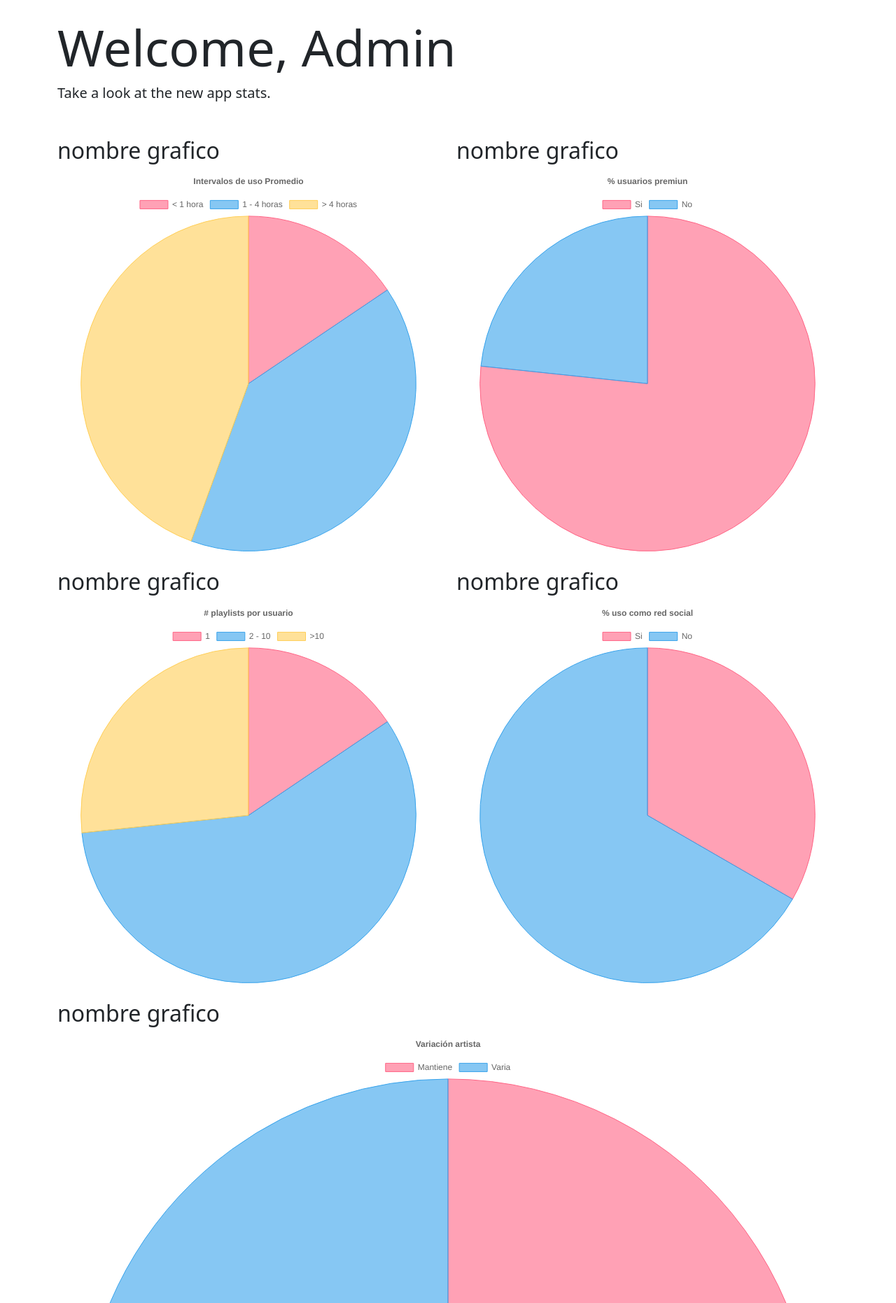
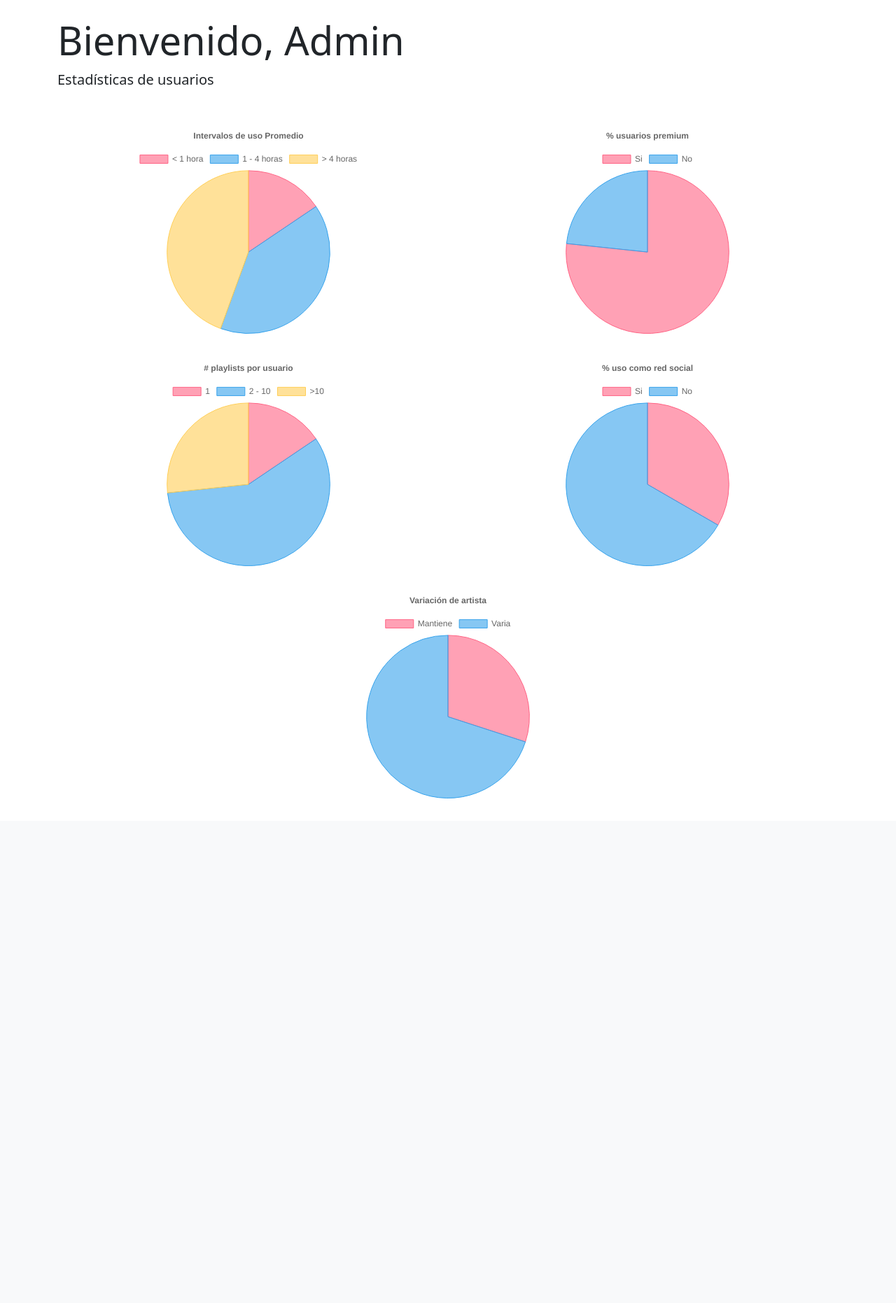
Before and after one commit to vicenteisg2006/spotifySketchs, a Django app: page /dashboard/ in a window 1280 px wide. Shown: the part 58-1920 px from the top of the page at 70% size. After the commit the page ends 1199 px from the top, so only its background shows below. Run offline with Django 5.2, Linux system fonts and the light colour scheme; some libraries are stand-ins or nearby versions.

Commit message:
Ajuste graficos del mismo tamaño

```diff
--- a/project/app/templates/admin.html
+++ b/project/app/templates/admin.html
@@ -12,9 +12,10 @@
     <script src="https://cdn.jsdelivr.net/npm/chart.js"></script>
 
     <style>
-        #Chart1, #Chart2, #Chart3, #Chart4, #Chart5 {
-            width: 200px;
-            height: 200px;
+        .chart-container {
+            position: relative;
+            height: 300px;
+            margin-bottom: 2rem;
         }
     </style>
 
@@ -34,53 +35,58 @@
     </nav>
 
     <div class="container mt-4">
-        <h2 class="display-2"><strong>Welcome, Admin</strong></h2>
-        <p class="lead">Take a look at the new app stats.</p>
+        <h2 class="display-4"><strong>Bienvenido, Admin</strong></h2>
+        <p class="lead">Estadísticas de usuarios</p>
     </div>
 
     <div class="container mt-5">
 
         <!-- Fila 1-->
-        <div class="row mt-4">
+        <div class="row">
 
-            <!-- Columna1-->
+            <!-- Columna 1-->
             <div class="col-md-6">
-                <h2> nombre grafico</h2>
-                <canvas id="Chart1"></canvas>
+                <div class="chart-container">
+                    <canvas id="Chart1"></canvas>
+                </div>
             </div>
 
             <!-- Columna 2-->
             <div class="col-md-6">
-                <h2> nombre grafico</h2>
-                <canvas id="Chart2"></canvas>
+                <div class="chart-container">
+                    <canvas id="Chart2"></canvas>
+                </div>
             </div>
 
         </div>
 
         <!-- Fila 2 -->
-        <div class="row mt-4">
+        <div class="row">
 
-            <!-- Columna1-->
+            <!-- Columna 1-->
             <div class="col-md-6">
-                <h2> nombre grafico</h2>
-                <canvas id="Chart3"></canvas>
+                <div class="chart-container">
+                    <canvas id="Chart3"></canvas>
+                </div>
             </div>
 
             <!-- Columna 2-->
             <div class="col-md-6">
-                <h2> nombre grafico</h2>
-                <canvas id="Chart4"></canvas>
+                <div class="chart-container">
+                    <canvas id="Chart4"></canvas>
                 </div>
+            </div>
 
         </div>
 
         <!-- Fila 3 -->
-        <div class="row mt-4">
+        <div class="row">
 
-            <!-- Columna1-->
-            <div class="col-md-12">
-                <h2> nombre grafico</h2>
-                <canvas id="Chart5"></canvas>
+            <!-- Columna 1-->
+            <div class="col-md-6 offset-md-3">
+                <div class="chart-container">
+                    <canvas id="Chart5"></canvas>
+                </div>
             </div>
 
         </div>
@@ -113,6 +119,7 @@
       },
       options: {
         responsive: true,
+        maintainAspectRatio: false,
         plugins: {
           legend: {
             position: 'top',
@@ -151,13 +158,14 @@
       },
       options: {
         responsive: true,
+        maintainAspectRatio: false,
         plugins: {
           legend: {
             position: 'top',
           },
           title: {
             display: true,
-            text: '% usuarios premiun'
+            text: '% usuarios premium'
           }
         }
       }
@@ -189,6 +197,7 @@
       },
       options: {
         responsive: true,
+        maintainAspectRatio: false,
         plugins: {
           legend: {
             position: 'top',
@@ -227,6 +236,7 @@
       },
       options: {
         responsive: true,
+        maintainAspectRatio: false,
         plugins: {
           legend: {
             position: 'top',
@@ -265,13 +275,14 @@
       },
       options: {
         responsive: true,
+        maintainAspectRatio: false,
         plugins: {
           legend: {
             position: 'top',
           },
           title: {
             display: true,
-            text: 'Variación artista'
+            text: 'Variación de artista'
           }
         }
       }
```
